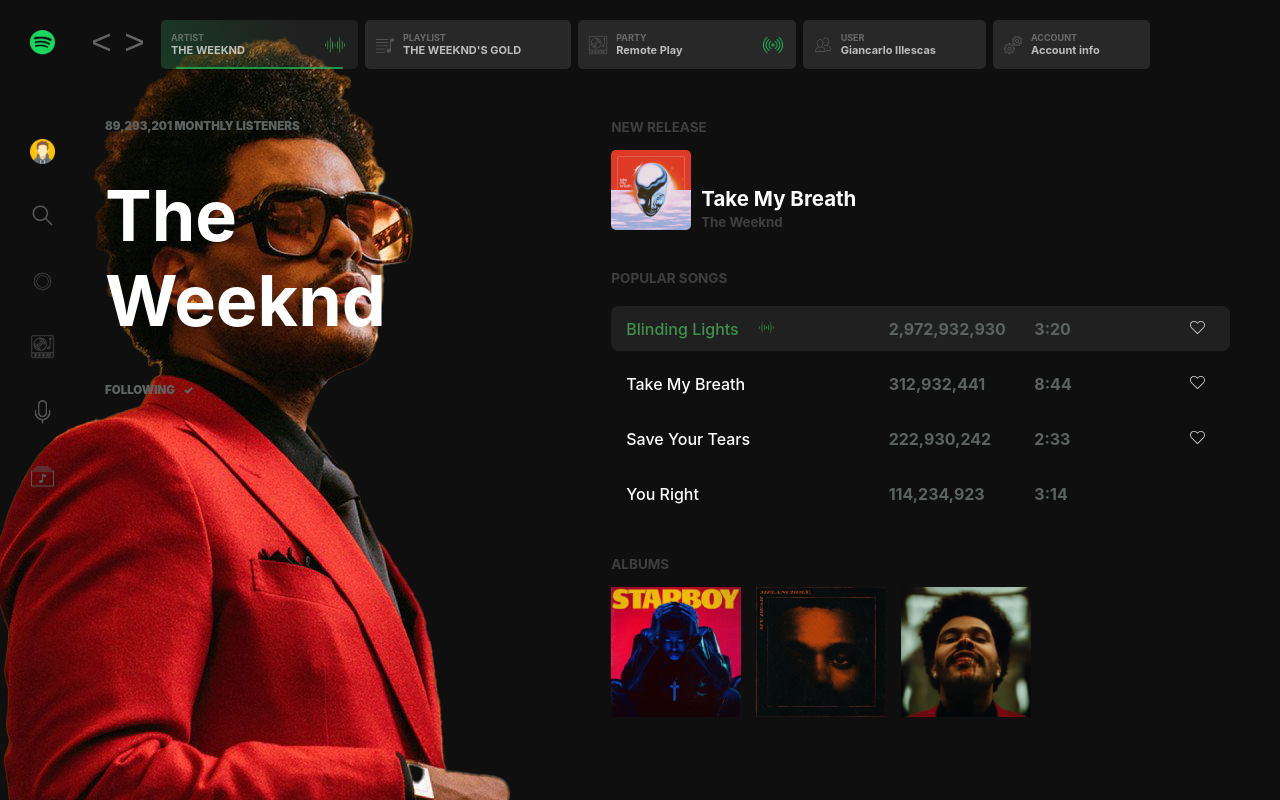
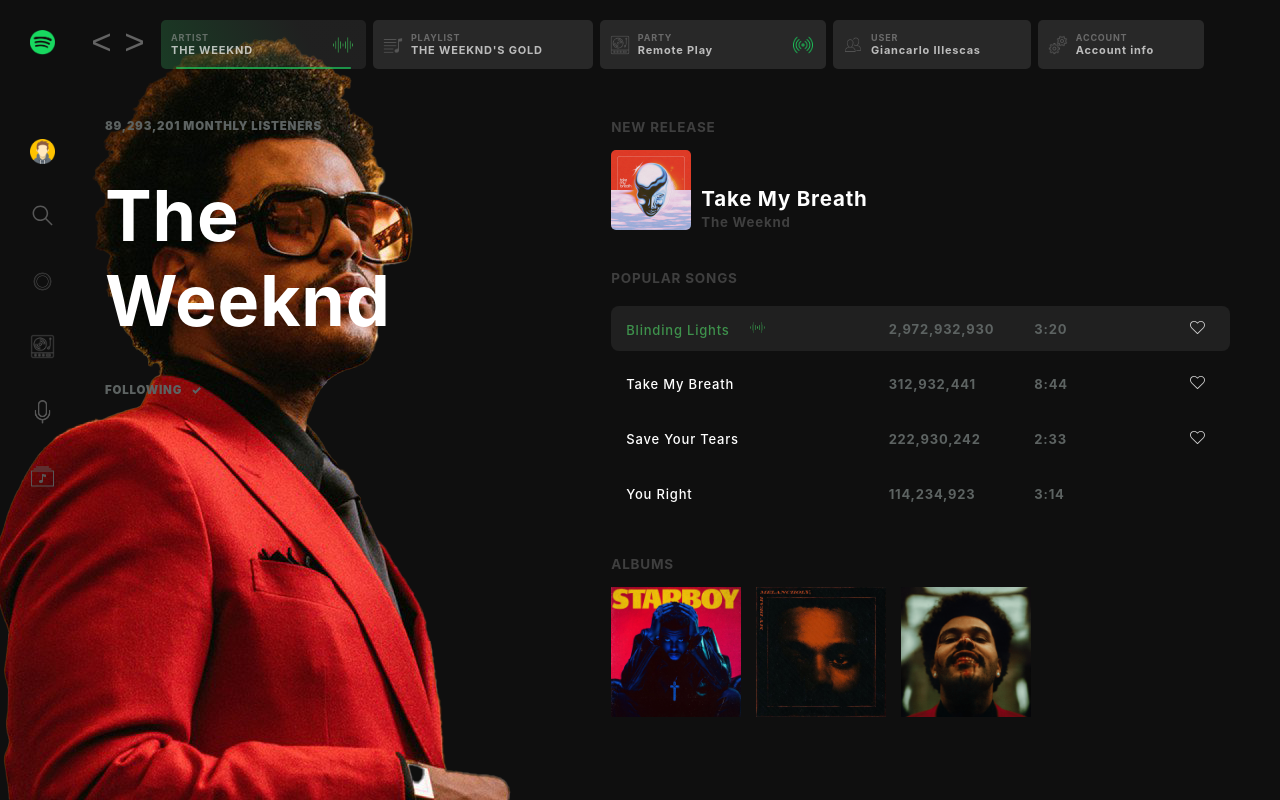
Before and after one commit to Girutox/SpotifyReimagined, a React (Create React App) app: page / in a window 1280 px wide. Built offline with nearby package versions, Linux system fonts and the light colour scheme.

Commit message:
fix headings and spans letter spacing

```diff
--- a/src/App.scss
+++ b/src/App.scss
@@ -9,6 +9,11 @@
 
 h1, h2, h3, h4, h5, h6 {
   margin: 0;
+  letter-spacing: 0.8px;
+}
+
+span {
+  letter-spacing: 0.8px;
 }
 
 .App {
--- a/src/components/SongItem.module.scss
+++ b/src/components/SongItem.module.scss
@@ -22,6 +22,7 @@
 
   div {
     font-weight: 700;
+    font-size: 13px;
   }
 
   div:nth-of-type(1) {
--- a/src/pages/LandingPage.module.scss
+++ b/src/pages/LandingPage.module.scss
@@ -36,8 +36,13 @@
         font-weight: 700;
       }
 
+      h3:nth-of-type(2) {
+        font-weight: 900;
+      }
+
       span {
         margin-left: 6px;
+        font-weight: 900;
         cursor: pointer;
       }
     }
```
